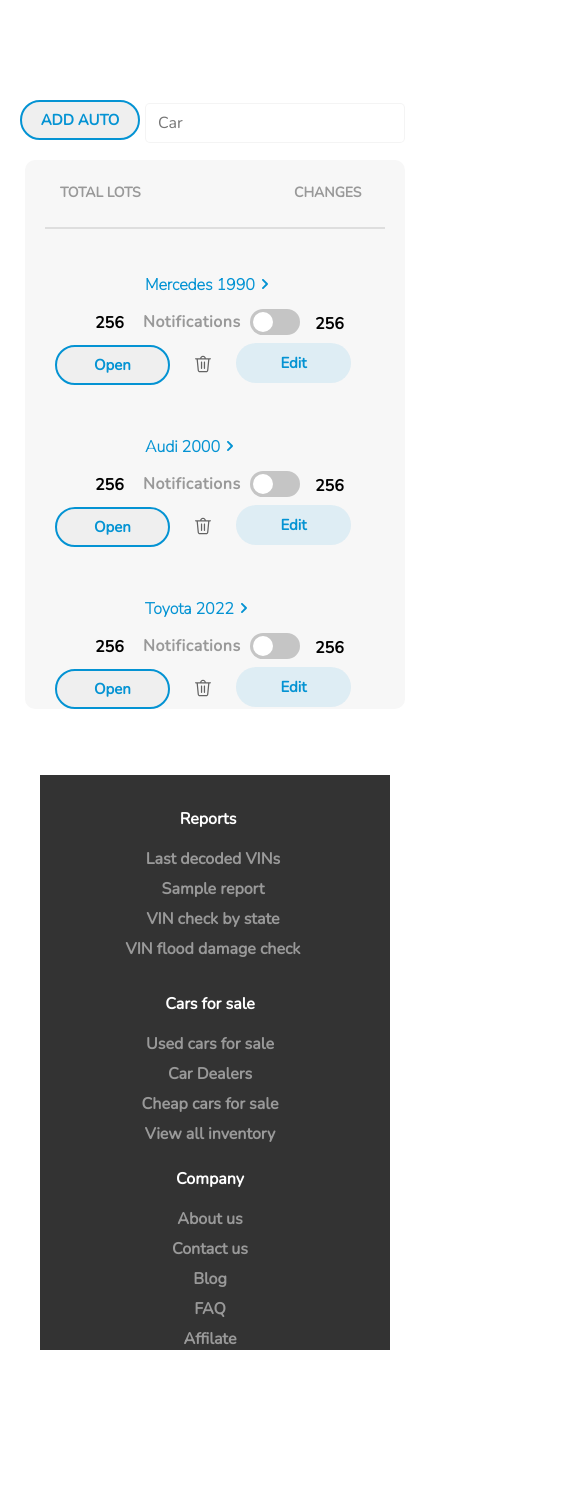
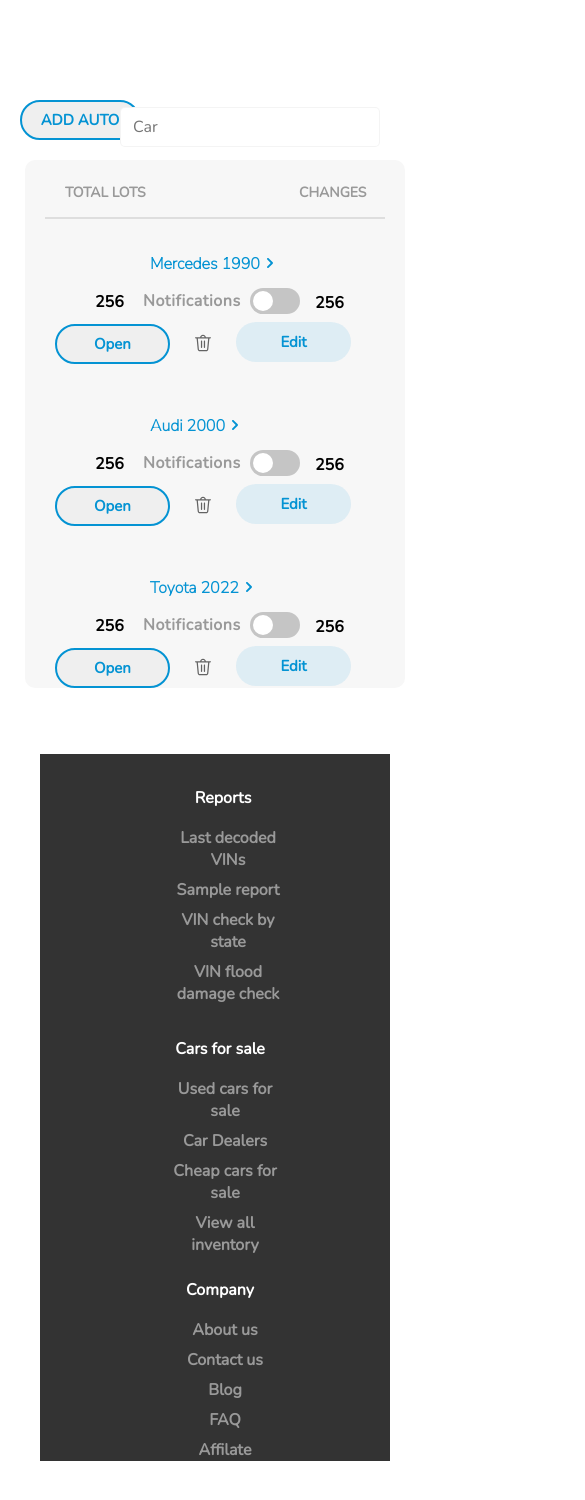
Before and after one commit to EalsyCoD/Saved-Searches, a React (Create React App) app: page / in a window 390 px wide. Shown: the top 1500 px of the page, 585 px wide, since content can reach past the window. Before the commit the page ends 1416 px from the top, so only its background shows below. Built offline with nearby package versions, Linux system fonts and the light colour scheme; data requests are answered from the project's data file.

Commit message:
fixs horizontal scrooll in adaptive

```diff
--- a/src/Components/AutoList/AutoList.module.scss
+++ b/src/Components/AutoList/AutoList.module.scss
@@ -10,7 +10,7 @@
     margin-left: 20px;
   }
   @media (max-width: 768px) {
-    width: 768px;
+    width: 745px;
     margin-left: 20px;
   }
   @media (max-width: 425px) {
@@ -26,7 +26,14 @@
     margin-left: 220px;
   }
   @media (max-width: 768px) {
-    margin-left: 155px;
+    width: 600px;
+    margin-left: 0px;
+    padding-left: 155px;
+  }
+  @media (max-width: 425px) {
+    width: 425px;
+    margin-left: -40px;
+    padding-left: 200px;
   }
 }
 .btns {
@@ -34,6 +41,7 @@
     margin-left: -160px;
   }
   @media (max-width: 768px) {
+    width: 700px;
     margin-left: -400px;
   }
 }
@@ -80,10 +88,11 @@
   margin: 20px 20px;
   background: rgba(0, 0, 0, 0.1);
   @media (max-width: 1024px) {
+    margin-top: 10px;
     width: 960px;
   }
   @media (max-width: 768px) {
-    width: 710px;
+    width: 700px;
   }
   @media (max-width: 425px) {
     width: 340px;
@@ -117,7 +126,8 @@
     margin-left: -140px;
   }
   @media (max-width: 768px) {
-    margin-left: -370px;
+    width: 700px;
+    margin-left: -380px;
   }
   @media (max-width: 425px) {
     margin-left: -560px;
@@ -132,6 +142,9 @@
   font-size: 16px;
   line-height: 24px;
   color: #0493d3;
+  @media (max-width: 425px){
+    margin-left: -125px;
+  }
 }
 .totallots {
   font-family: "Nunito";
@@ -226,23 +239,17 @@
   position: absolute;
   width: 260px;
   height: 40px;
-  margin: -90px 0 0 865px;
+  margin: -85px 0 0 860px;
   padding: 9px 0 9px 12px;
   border: 1px solid rgba(170, 170, 170, 0.13);
   border-radius: 5px;
   @media (max-width: 1024px) {
-    position: relative;
-    top: -80px;
-    right: 150px;
+    right: 20px;
   }
   @media (max-width: 768px) {
-    position: relative;
-    top: -80px;
-    right: 380px;
+    right: 5px;
   }
   @media (max-width: 425px) {
-    position: relative;
-    top: -80px;
-    right: 765px;
+    right: 10px;
   }
 }
--- a/src/Components/Footer/Footer.module.scss
+++ b/src/Components/Footer/Footer.module.scss
@@ -8,7 +8,7 @@
     margin-left: 20px;
   }
   @media (max-width: 768px) {
-    width: 768px;
+    width: 747px;
   }
   @media (max-width: 425px) {
     margin-left: 40px;
@@ -32,24 +32,25 @@
 .block1 {
   padding: 33px 0 0 23px;
   @media (max-width: 425px) {
-    margin: 0 0 0 150px;
+    margin: 0 0 0 180px;
   }
 }
 
 .block2 {
   padding: 33px 0 0 230px;
   @media (max-width: 768px) {
-    margin: 0 0 0 -60px;
+    margin: 0 0 0 -30px;
   }
 }
 
 .block3 {
-  padding: 33px 0 0 260px;
+  padding: 33px 0 0 200px;
   @media (max-width: 768px) {
-    margin: 0 0 0 -180px;
+    width: 100px;
+    margin: 0 0 0 -140px;
   }
   @media (max-width: 425px) {
-    margin: -10px 0 0 -90px;
+    margin: -10px 0 0 0px;
   }
 }
 
@@ -60,7 +61,7 @@
   font-size: 16px;
   color: #ffffff;
   @media (max-width: 425px) {
-    margin-left: -130px;
+    margin-left: -160px;
   }
 }
 
@@ -71,32 +72,34 @@
   font-size: 16px;
   color: #ffffff;
   @media (max-width: 425px) {
-    margin-left: -120px;
+    margin-left: -160px;
   }
 }
 
 h3 {
+  width: 70px;
   font-family: "Nunito";
   font-style: normal;
   font-weight: 800;
   font-size: 16px;
   color: #ffffff;
   @media (max-width: 425px) {
-    margin-left: -120px;
+    margin-left: -115px;
   }
 }
 
 ul {
   margin-top: 10px;
   @media (max-width: 768px) {
-    width: 180px;
+    width: 150px;
   }
   @media (max-width: 425px) {
-    margin-left: -150px;
+    margin-left: -130px;
   }
 }
 
 li {
+  width: 110px;
   cursor: pointer;
   padding-top: 8px;
   color: #999999;
@@ -106,4 +109,5 @@
     color: aqua;
     transition: 1s ease-in;
   }
+
 }
--- a/src/Components/Header/Header.module.scss
+++ b/src/Components/Header/Header.module.scss
@@ -13,6 +13,7 @@
     padding: 100px 0 0 0;
   }
   @media (max-width: 425px) {
+    width: 400px;
     padding: 100px 0 0 20px;
   }
 }
```
Also changed, not shown: src/App.js (+18 -15 lines).
